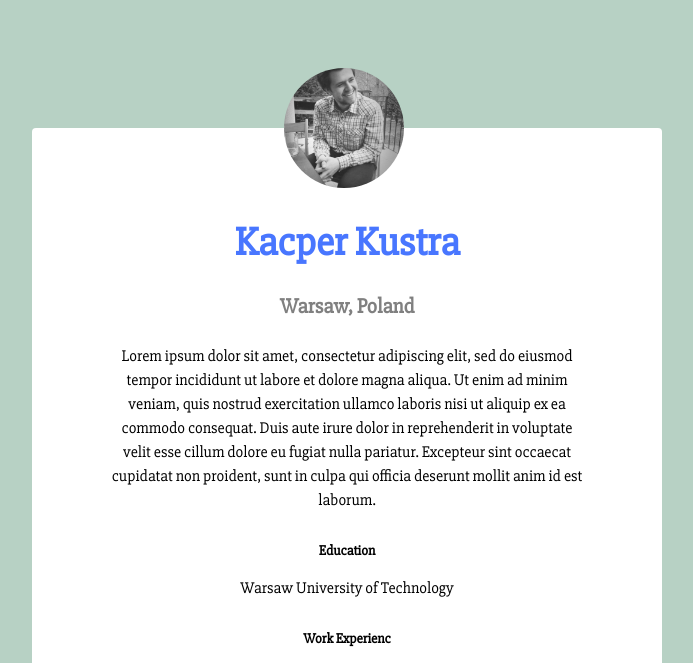
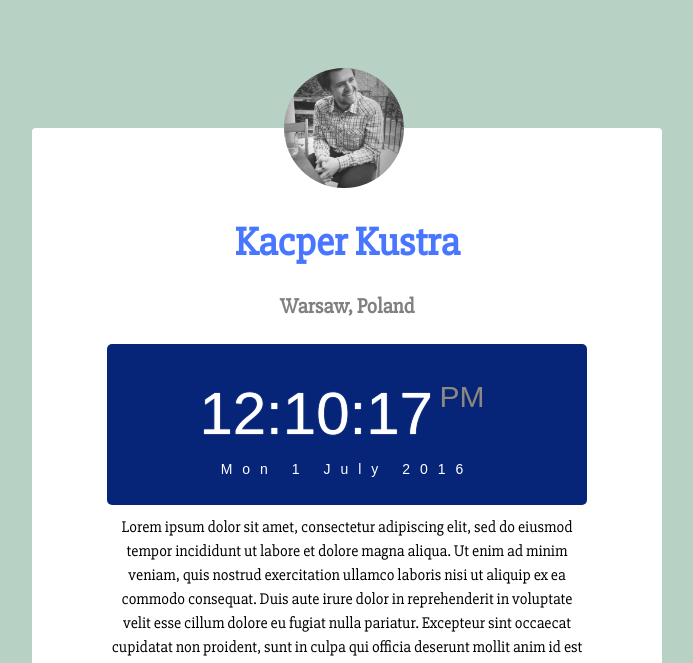
Before and after one commit to kuster91/kuster91.github.io, a plain HTML site: page index.html in a window 1280 px wide. Shown: the top 663 px of the page, without its empty margins (293-986 px from the left). Drawn offline with Linux system fonts and the light colour scheme.

Commit message:
add JS clock

```diff
--- a/css/stylesheet.css
+++ b/css/stylesheet.css
@@ -102,3 +102,34 @@ li{
 .avatar-image:hover{
 			-webkit-transform: scale(1.5);
 }
+.clockdate-wrapper{
+	background-color: #062578;
+	padding: 25px;
+	max-width: 430px;
+	width: 100%;
+	text-align: center;
+	border-radius: 5px;
+	margin: 0, auto;
+	margin-bottom: 10px;
+}
+#clock{
+	background-color: #062578;
+	font-family: sans-serif;
+	font-size: 60px;
+	text-shadow: 0px 0px 1px #fff;
+	color: #fff;
+}
+#clock span{
+	color: #888;
+	text-shadow: 0px 0px 1px #333;
+	font-size: 30px;
+	position: relative;
+	top: -27px;
+	left: -10px;
+}
+#date{
+	font-size: 14px;
+	color: #fff;
+	font-family: arial, sans-serif;
+	letter-spacing: 10px;
+}
--- a/index.html
+++ b/index.html
@@ -5,14 +5,20 @@
 		<title>Basic HTML</title>
 		<link href='https://fonts.googleapis.com/css?family=Slabo+27px' rel='stylesheet' type='text/css'>
 		<link rel="stylesheet" type="text/css" href="./css/stylesheet.css">
-
+		<script type="text/javascript" src="js/scripts.js"></script>
 	</head>
 
-	<body>
+	<body onload="startTime()">
 		<div class="main-block">
 			<div class="avatar-image" id="transforming"></div>
 			<h1 class="name-header" id="transforming">Kacper Kustra</h1>
 			<h2 class="sub-header" id="transforming">Warsaw, Poland</h2>
+			<div id="clockdate">
+				<div class="clockdate-wrapper">
+					<div id="clock"></div>
+					<div id="date"></div>
+				</div>
+			</div>
 
 			<p class="full-info">Lorem ipsum dolor sit amet, consectetur adipiscing elit, sed do eiusmod tempor incididunt ut labore et dolore magna aliqua. Ut enim ad minim veniam, quis nostrud exercitation ullamco laboris nisi ut aliquip ex ea commodo consequat. Duis aute irure dolor in reprehenderit in voluptate velit esse cillum dolore eu fugiat nulla pariatur. Excepteur sint occaecat cupidatat non proident, sunt in culpa qui officia deserunt mollit anim id est laborum.</p>
 
--- /dev/null
+++ b/js/scripts.js
@@ -0,0 +1,33 @@
+function startTime(){
+	var today = new Date();
+	var hr = today.getHours();
+	var min = today.getMinutes();
+	var sec = today.getSeconds();
+	ap = (hr < 12 ) ? "<span> AM</span>" : "<span>PM</span>";
+	hr = (hr == 0) ? 12:hr;
+	hr = (hr > 12) ? hr-12  : hr;
+	hr = checkTime(hr);
+	min = checkTime(min);
+	sec = checkTime(sec);
+	document.getElementById("clock").innerHTML = hr+":"+min+":"+sec+" "+ap;
+
+	var months = ['January', 'February', 'March', 'April', 'May', 'June', 'July',
+	'August', 'September', 'October', 'November', 'December'];
+	var days=['Sun', 'Mon', 'Tue','Wed','Thu','Fri','Sat'];
+	var curWeekDay = days[today.getDay()];
+	var curDay = today.getDay();
+	var curMonth = months[today.getMonth()];
+	var curYear = today.getFullYear();
+	var date = curWeekDay+" "+ curDay+" "+curMonth+" "+curYear;
+	document.getElementById("date").innerHTML = date;
+
+	var time = setTimeout(function(){startTime()}, 500);
+
+}
+
+function checkTime(i){
+	if (i < 10 ) {
+		i = "0" + i;
+	}
+	return i;
+}
```
